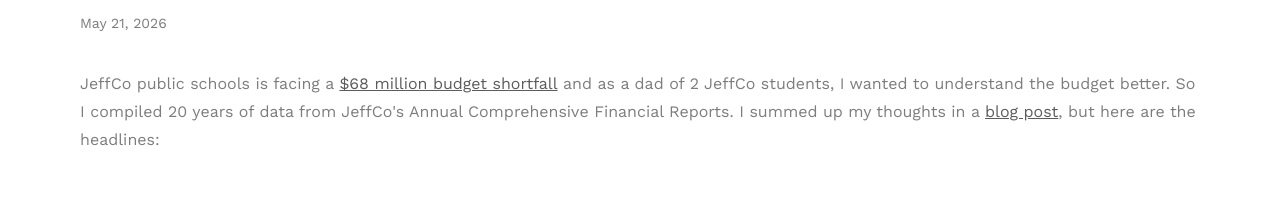
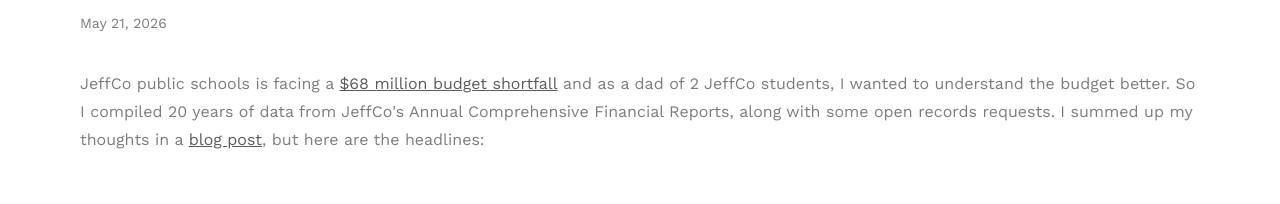
Before and after one commit to inorganik/inorganik-next, a Next.js app: page /jeffco-acfr-report in a window 1280 px wide. Shown: the part 194-398 px from the top of the page. Built offline with nearby package versions, Linux system fonts and the light colour scheme.

Commit message:
include open records requests mention

```diff
--- a/pages/jeffco-acfr-report/index.js
+++ b/pages/jeffco-acfr-report/index.js
@@ -54,8 +54,8 @@
               $68 million budget shortfall
             </a>{' '}
             and as a dad of 2 JeffCo students, I wanted to understand the budget better. So I
-            compiled 20 years of data from JeffCo's Annual Comprehensive Financial Reports. I summed
-            up my thoughts in a{' '}
+            compiled 20 years of data from JeffCo's Annual Comprehensive Financial Reports, along
+            with some open records requests. I summed up my thoughts in a{' '}
             <a href="/posts/2026-05-21-jeffco-acfr-data" target="_blank">
               blog post
             </a>
```
